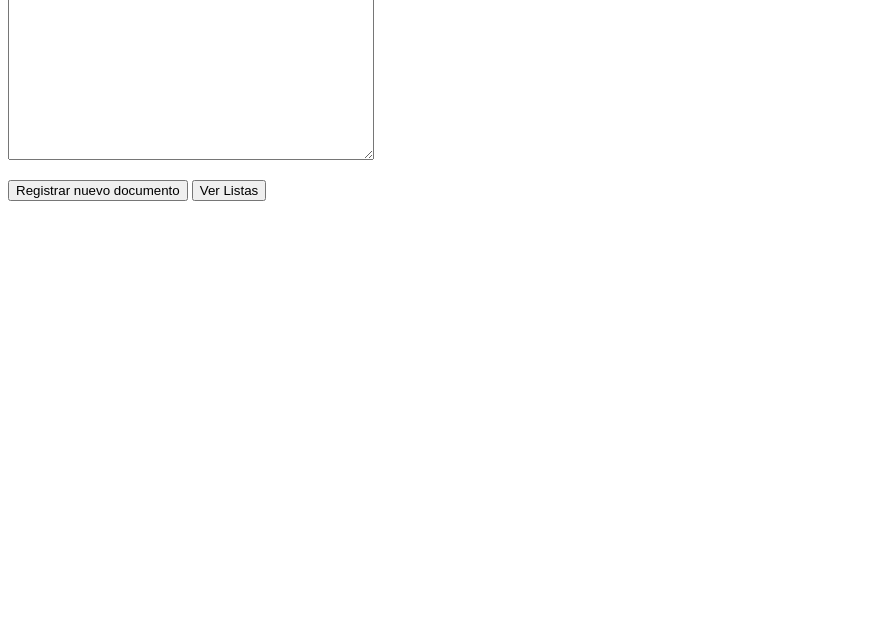
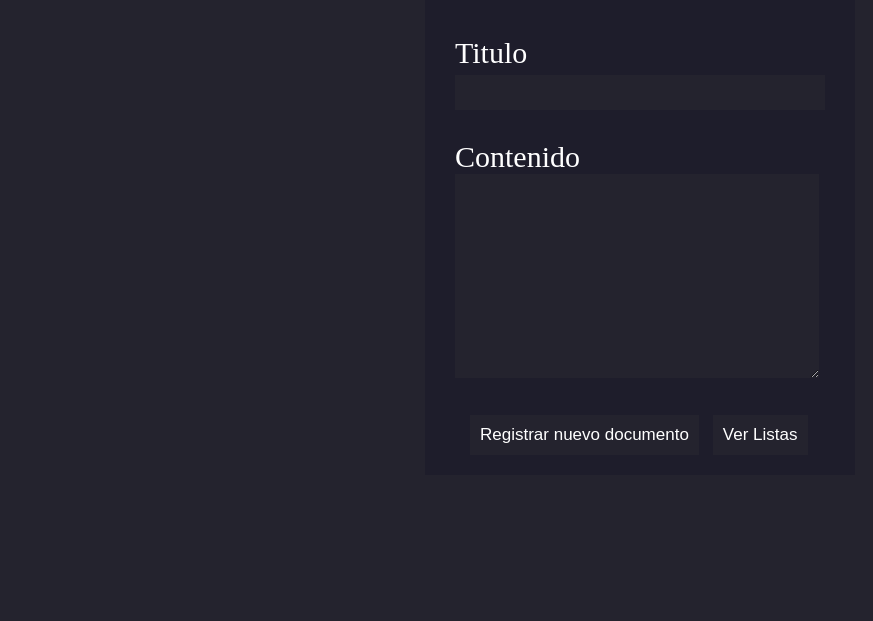
Before and after one commit to GonzaloRail/Laboratorio_03_PWEB2_GRUPAL, a website: page public/index.html in a window 1280 px wide. Shown: the part 199-820 px from the top of the page, without its empty margins (0-873 px from the left). Drawn offline with Linux system fonts and the light colour scheme; no server answers.

Commit message:
Se creo estilo para mejor apreciacion

```diff
--- a/public/index.html
+++ b/public/index.html
@@ -5,7 +5,7 @@
     <meta name="viewport" content="width=device-width, initial-scale=1.0">
     <meta http-equiv="X-UA-Compatible" content="ie=edge">
     <title>Registro</title>
-    <link rel="stylesheet" href="css/style.css">
+    <link rel="stylesheet" href="/style.css">
 </head>
 <body>
     <div class="fondo">
--- /dev/null
+++ b/public/style.css
@@ -0,0 +1,95 @@
+body{
+    font-family: 'Times New Roman', Times, serif;
+    padding: 0;
+    margin: 0;
+
+}
+p{
+    font-size: 30px;
+    margin-left: 30px;
+    margin-right: 30px;
+
+}
+.fondo{
+    background: rgb(36, 35, 46);
+    display: flex;
+    justify-content: center;
+    align-items: center;
+    height: 100vh;
+    flex-direction: column;
+    color: white;
+}
+
+form{
+    padding-bottom: 20px;
+}
+
+#caja{
+
+    background: rgb(30, 29, 43);
+    display: flex;
+    justify-content: center;
+    flex-direction: column;
+    align-items: center;
+
+}
+
+input[type="text"]{
+    padding: 10px;
+    width: 350px;
+}
+
+input[type="button"]{
+    color: white;
+    background-color: rgba(18, 69, 163, 255);
+    padding: 10px;
+    border: 0;
+}
+
+#lista div{
+    padding: 10px 0px;
+    border-bottom: solid 1px #ccc;
+}
+#bSubmit1{
+    margin-left: 45px;
+    background: rgb(36, 35, 46);
+    font-size: 17px;
+}
+#bSubmit2{
+    margin-left: 10px;
+    background: rgb(36, 35, 46);
+    font-size: 17px;
+
+}
+.cajaNombre{
+    background: rgb(36, 35, 46);
+    color:white;
+    border: 0cm;
+}
+.cajaContenido{
+    background: rgb(36, 35, 46);
+    color:white;
+    border: 0cm;
+
+}
+#lista{
+    background-color: rgb(30, 29, 43);
+    width: 300px;
+    color: white;
+    font-size: 30px;
+    display: flex;
+    align-items: center;
+    flex-direction: column;
+
+}
+.cajitaLista{
+
+    background: rgb(36, 35, 46);
+    display: flex;
+    justify-content: center;
+    flex-direction: column;
+    align-items: center;
+    padding: 10px;
+
+
+}
```
Also changed, not shown: documento.json (deleted, +0 -8 lines), documentos.json (added, +1 -0 lines), public/css/style.css (deleted).
